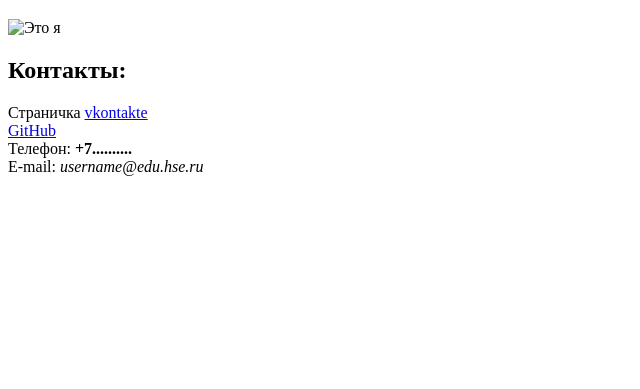
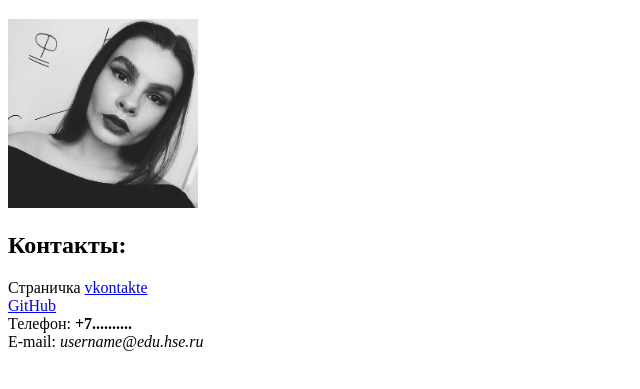
Before and after one commit to alaleeex/alexoralex.github.io, a plain HTML site: page index.html in a window 1280 px wide. Shown: the part 61-450 px from the top of the page, without its empty margins (0-640 px from the left). Drawn offline with Linux system fonts and the light colour scheme.

Commit message:
Update index.html

```diff
--- a/index.html
+++ b/index.html
@@ -6,7 +6,7 @@
     </head>
     <body>
       <left><h1>Карл Великий</h1></left>
-      <left><img alt="Это я" width="15%" src="me.jpg"></left>
+      <left><img alt="Это я" width="15%" src="lso87TXM5MQ.jpg"></left>
       <br/>
       <h2>Контакты:</h2>
       Страничка <a href=https://vk.com/username/>vkontakte</a>
```
